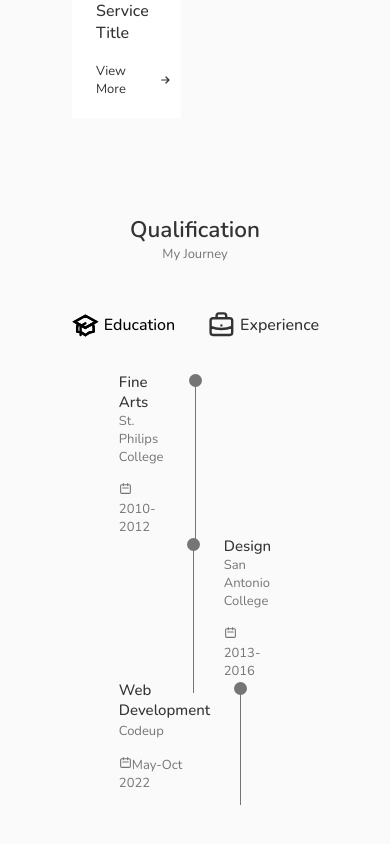
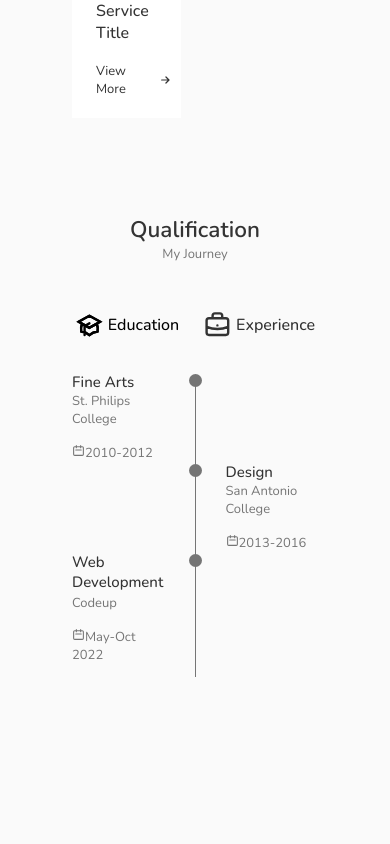
Before and after one commit to CyphrSylph/react-portfolio, a React (Create React App) app: page / in a window 390 px wide. Shown: the part 2643-3487 px from the top of the page. After the commit the page ends 3371 px from the top, so only its background shows below. Built offline with nearby package versions, Linux system fonts and the light colour scheme.

Commit message:
added education and experience tabs

```diff
--- a/src/components/qualification/Qualification.jsx
+++ b/src/components/qualification/Qualification.jsx
@@ -121,6 +121,11 @@ const Qualification = () => {
                         </div>
                     </div>
                     <div className="qualification__data">
+                        <div></div>
+                        <div>
+                            <span className="qualification__rounder"></span>
+                            <span className="qualification__line"></span>
+                        </div>
                         <div>
                             <h3 className="qualification__title">Digital Illustrator</h3>
                             <span className="qualification__subtitle">Freelance - Remote, TX</span>
@@ -128,10 +133,6 @@ const Qualification = () => {
                                 <HiOutlineCalendar className="qualification__calendar-icon" />
                                 2019-Present
                             </div>
-                        </div>
-                        <div>
-                            <span className="qualification__rounder"></span>
-                            <span className="qualification__line"></span>
                         </div>
                     </div>
                 </div>
--- a/src/components/qualification/qualification.css
+++ b/src/components/qualification/qualification.css
@@ -79,3 +79,34 @@
     background-color: var(--text-color);
     transform: translate(6px, -7px);
 }
+
+/* BREAK POINTS */
+@media screen and (max-width: 992px) {
+    .qualification__container {
+        margin-left: auto;
+        margin-right: auto;
+    }
+}
+
+@media screen and (max-width: 768px) {
+    .qualification__container {
+        margin-left: var(--mb-1-5);
+        margin-right: var(--mb-1-5);
+    }
+}
+
+@media screen and (max-width: 576px) {
+    .qualification__sections {
+        grid-template-columns: initial;
+    }
+
+    .qualification__button {
+        margin: 0 var(--mb-0-75);
+    }
+}
+
+@media screen and (max-width: 350px) {
+    .qualification__data {
+        gap: 0.5rem;
+    }
+}
```
